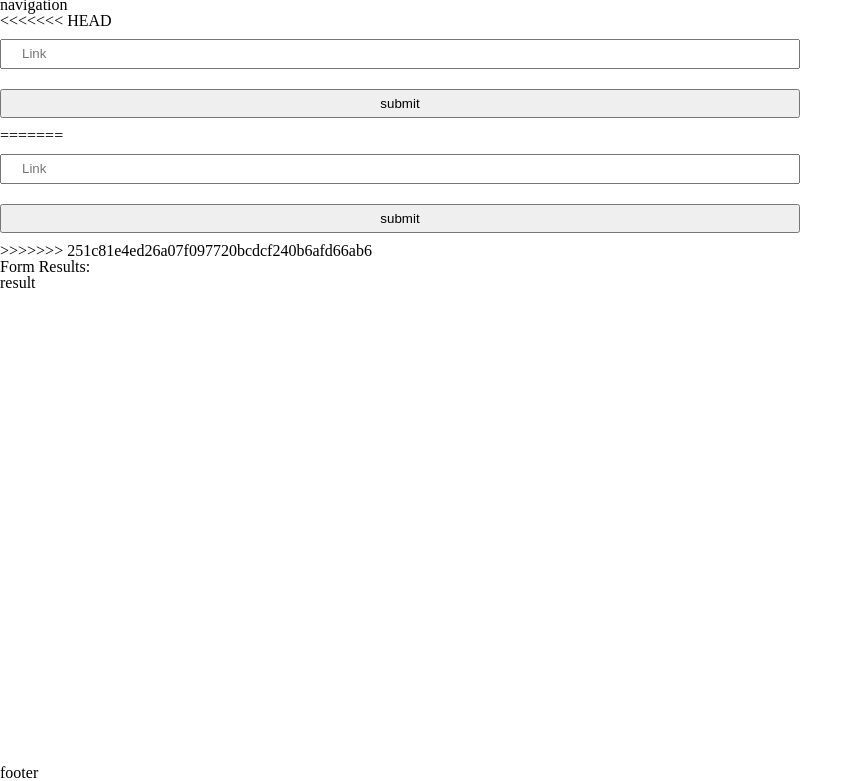
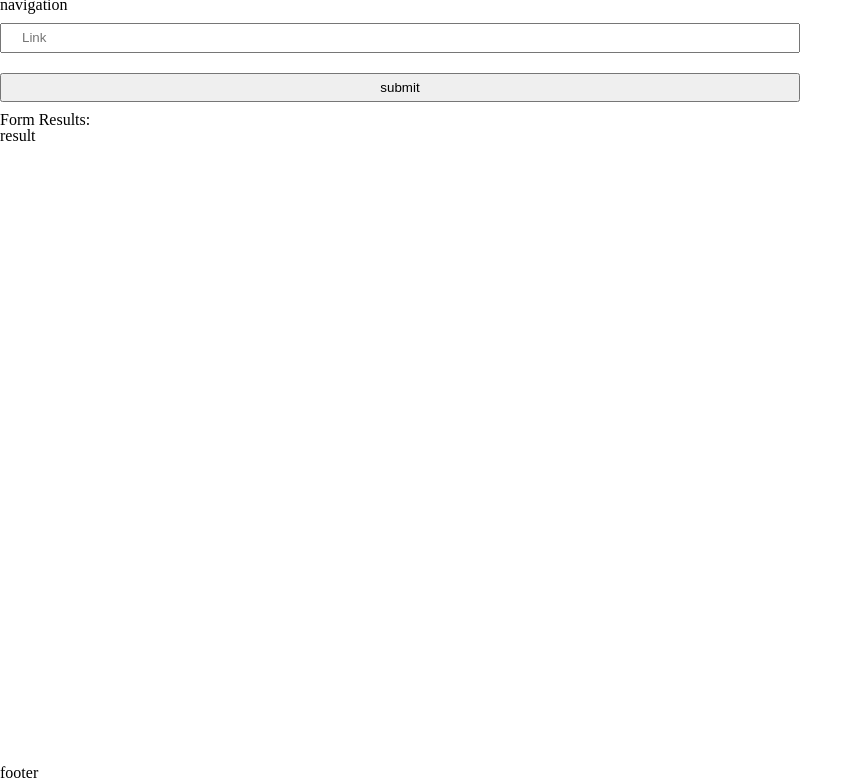
Before and after one commit to waelkonsowa/evaluate-news-nlp, a website built with webpack: page src/client/views/index.html in a window 1280 px wide. Shown: the part 19-800 px from the top of the page, without its empty margins (0-863 px from the left). Built offline with nearby package versions, Linux system fonts and the light colour scheme.

Commit message:
Update index.html

```diff
--- a/src/client/views/index.html
+++ b/src/client/views/index.html
@@ -19,13 +19,8 @@
         <main>
             <section>
                 <form class="" onsubmit="return Client.handleSubmit(event)">
-<<<<<<< HEAD
                     <input id="url" type="url" name="input" value="" placeholder="Link">
-                    <input type="submit" name="" value="submit" onclick="return Client.handleSubmit(event)" onsubmit="return handleSubmit(event)">
-=======
-                    <input id="url" type="text" name="input" value="" placeholder="Link">
                     <input type="submit" name="submit" value="submit" onclick="return Client.handleSubmit(event)" onsubmit="return handleSubmit(event)">
->>>>>>> 251c81e4ed26a07f097720bcdcf240b6afd66ab6
                 </form>
             </section>
 
@@ -39,7 +34,7 @@
             <p> footer </p>
         </footer>
 
-  <!--
+
         <script>
             // Check that service workers are supported
             if ('serviceWorker' in navigator) {
@@ -49,7 +44,6 @@
               });
             }
         </script>
--->
 
     </body>
 </html>
```
